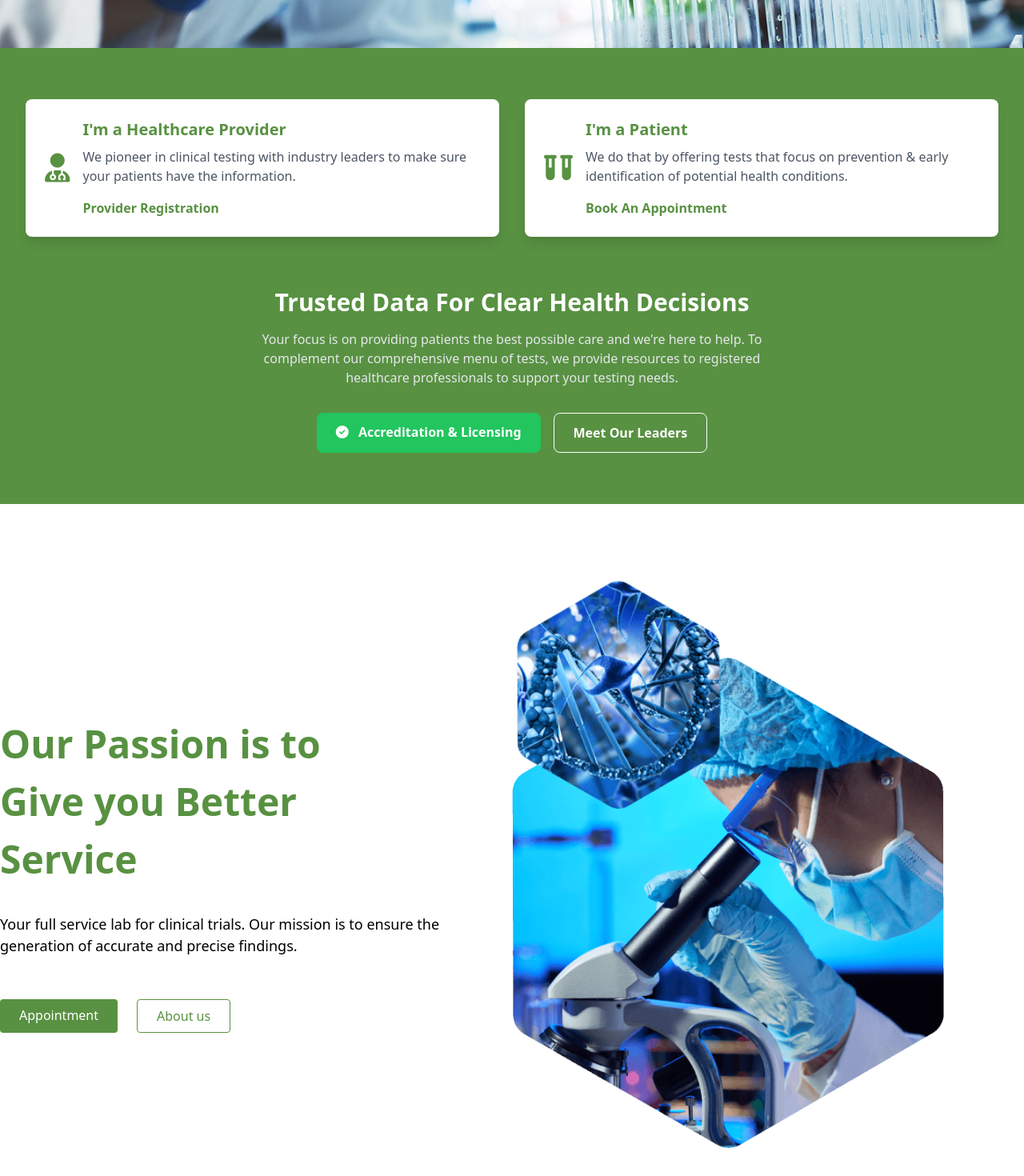
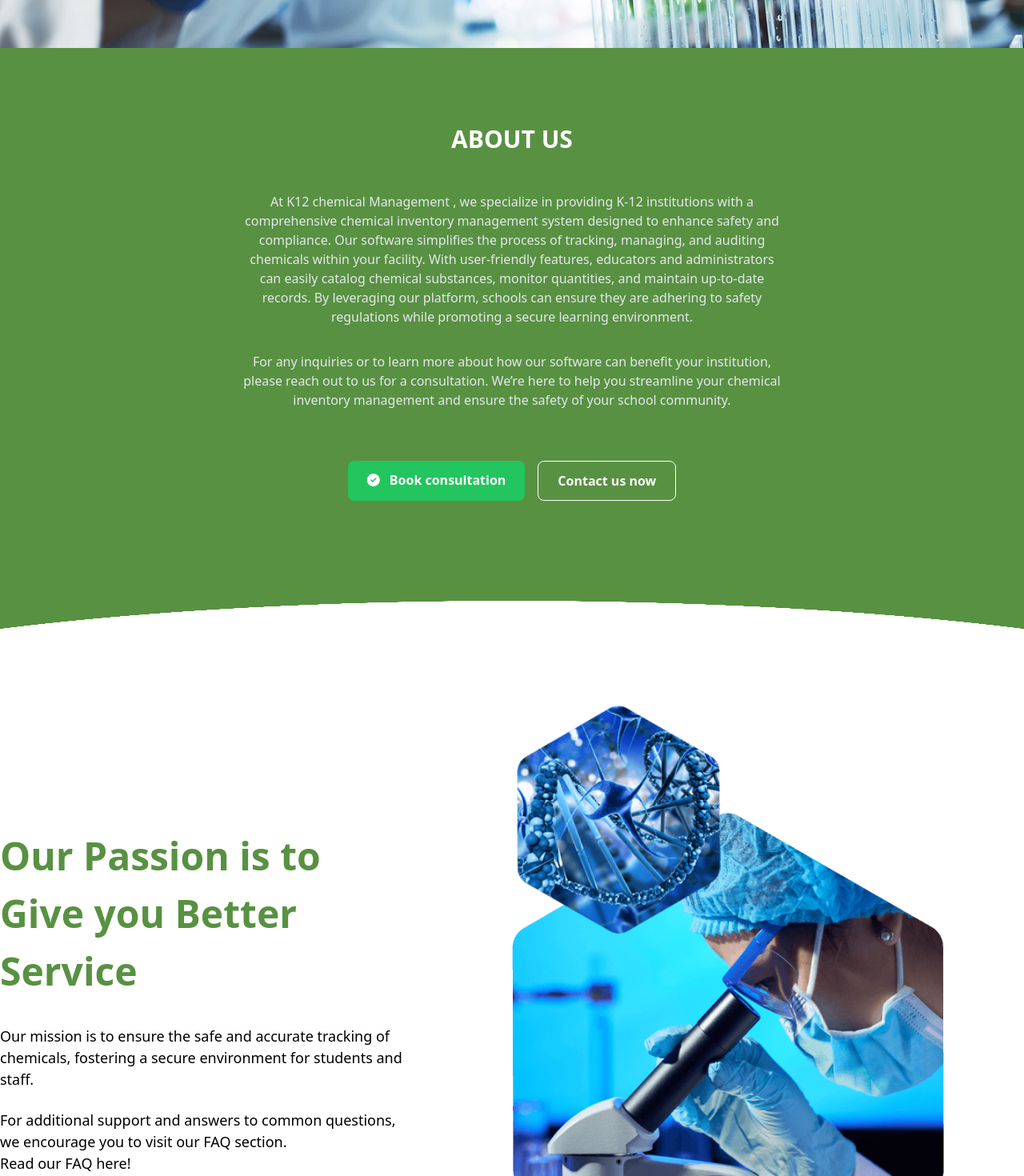
Before and after one commit to MuhammadTaha-khan/chemical_management, a Next.js app: page / in a window 1280 px wide. Shown: the part 740-2210 px from the top of the page at 80% size. Built offline with nearby package versions, Linux system fonts and the light colour scheme.

Commit message:
Fix ESLint issues

```diff
--- a/app/components/ConsultationForm.tsx
+++ b/app/components/ConsultationForm.tsx
@@ -71,7 +71,7 @@ export default function ConsultationForm() {
           />
         ) : (
           <Image
-            src="/consform.jpeg"
+            src="/consform.jpg"
             alt="10 Steps Preview"
             height={600}
             width={400}
--- a/app/components/Healthcare.tsx
+++ b/app/components/Healthcare.tsx
@@ -3,16 +3,19 @@ import "@fortawesome/fontawesome-free/css/all.min.css";
 
 const Healthcare: React.FC = () => {
   return (
-    <div className="mb-24">
+    <div className="mb-24 ">
       <section className="bg-[#589142] text-white py-16">
         <div className="max-w-screen-xl mx-auto px-4 sm:px-6 lg:px-8">
-        <div className="grid grid-cols-1 md:grid-cols-2 gap-8 mb-16 ">
+          <h1 className="text-center mb-12 font-bold text-3xl mt-8">ABOUT US</h1>
+          {/* <div className="grid grid-cols-1 md:grid-cols-2 gap-8 mb-16"> */}
             {/* Healthcare Provider Section */}
-          <div className="bg-white text-[#589142] p-6 rounded-lg shadow-lg">
-            <div className="flex items-center space-x-4">
+            {/* <div className="bg-white text-[#589142] p-6 rounded-lg shadow-lg ">
+              <div className="flex space-x-4">
                 <i className="fas fa-user-md text-4xl"></i>
                 <div>
-                <h3 className="text-xl font-bold">I&apos;m a Healthcare Provider</h3>
+                  <h3 className="text-xl font-bold">
+                    I&apos;m a Healthcare Provider
+                  </h3>
                   <p className="mt-2 text-gray-600">
                     We pioneer in clinical testing with industry leaders to make
                     sure your patients have the information.
@@ -25,17 +28,17 @@ const Healthcare: React.FC = () => {
                   </a>
                 </div>
               </div>
-          </div>
+            </div> */}
 
             {/* Patient Section */}
-          <div className="bg-white text-[#589142] p-6 rounded-lg shadow-lg">
-            <div className="flex items-center space-x-4">
+            {/* <div className="bg-white text-[#589142] p-6 rounded-lg shadow-lg">
+              <div className="flex  space-x-4">
                 <i className="fas fa-vials text-4xl"></i>
                 <div>
                   <h3 className="text-xl font-bold">I&apos;m a Patient</h3>
                   <p className="mt-2 text-gray-600">
-                  We do that by offering tests that focus on prevention & early
-                  identification of potential health conditions.
+                    We do that by offering tests that focus on prevention &
+                    early identification of potential health conditions.
                   </p>
                   <a
                     href="#"
@@ -45,40 +48,45 @@ const Healthcare: React.FC = () => {
                   </a>
                 </div>
               </div>
-          </div>
-        </div>
+            </div> */}
+          {/* </div> */}
 
           {/* Trusted Data Section */}
-        <div className="text-center mb-8">
+          <div className="text-center mb-16">
             <h2 className="text-3xl font-bold">
-            Trusted Data For Clear Health Decisions
+              {/* Trusted Data For Clear Health Decisions */}
             </h2>
-          <p className="mt-4 text-gray-200 max-w-2xl mx-auto">
-            Your focus is on providing patients the best possible care and we&apos;re
-            here to help. To complement our comprehensive menu of tests, we
-            provide resources to registered healthcare professionals to support
-            your testing needs.
+            <p className="mt-4 text-gray-200 max-w-2xl mx-auto text-md">
+            At K12 chemical Management , we specialize in providing K-12 institutions with a comprehensive chemical inventory management system designed to enhance safety and compliance.
+            Our software simplifies the process of tracking, managing, and auditing chemicals within your facility. With user-friendly features, educators and administrators can easily
+             catalog chemical substances, monitor quantities, and maintain up-to-date records. By leveraging our platform, schools can ensure they are adhering to safety regulations while
+             promoting a secure learning environment.
             </p>
+            <p className="mt-8 text-gray-200 max-w-2xl mx-auto text-md">For any inquiries or to learn more about how our software can benefit your institution, please reach out to us for a consultation. We’re here to help you streamline your chemical
+               inventory management and ensure the safety of your school community.</p>
           </div>
 
           {/* Action Buttons */}
-        <div className="flex justify-center gap-4">
+          <div className="flex justify-center gap-4 ">
             <a
               href="#"
               className="bg-green-500 text-white font-semibold py-3 px-6 rounded-lg hover:bg-green-600"
             >
-            <i className="fas fa-check-circle mr-2"></i> Accreditation &
-            Licensing
+              <i className="fas fa-check-circle mr-2"></i> Book consultation
             </a>
             <a
               href="#"
               className="bg-transparent border border-white text-white font-semibold py-3 px-6 rounded-lg hover:bg-white hover:text-[#589142]"
             >
-            Meet Our Leaders
+              Contact us now
             </a>
           </div>
         </div>
       </section>
+      <div className="bg-[#589142] w-full h-40 curved-rectangle -mt-16">
+
+      </div>
+
     </div>
   );
 };
--- a/app/components/Resours.tsx
+++ b/app/components/Resours.tsx
@@ -3,7 +3,7 @@ import React from 'react';
 const EmailSignup: React.FC = () => {
   return (
     <div className='mx-10'>
-        <div className="flex flex-col md:flex-row justify-between items-center bg-[#589142] rounded-lg p-8 shadow-lg max-w-4xl mx-auto mt-20 mb-20 py-28 px-16  gap-20">
+        <div className="flex flex-col md:flex-row justify-between items-center bg-[#589142] rounded-3xl p-8 shadow-lg max-w-4xl mx-auto mt-20 mb-20 py-28 px-16  gap-20">
       <div className="text-white text-4xl font-bold leading-normal">
         Get Updates <br />& Resources
       </div>
--- a/app/components/Services.tsx
+++ b/app/components/Services.tsx
@@ -14,17 +14,21 @@ const SliderSection: React.FC = () => {
               <h2 className="text-5xl font-bold mb-8 leading-normal text-[#589142]">
                 Our Passion is to <br /> Give you Better <br /> Service
               </h2>
-              <p className="mb-8">
-                Your full service lab for clinical trials. Our mission is to ensure the <br />
-                generation of accurate and precise findings.
+              <p className="mb-6 w-auto max-w-lg">
+              Our mission is to ensure the safe and accurate tracking of chemicals,
+              fostering a secure environment for students and staff.
+              </p>
+              <p className="mb-8 w-auto max-w-lg">
+              For additional support and answers to common questions, we encourage
+              you to visit our FAQ section. Read our FAQ here!
               </p>
               <div className="slider-content__btn flex space-x-6 mb-32">
                 <a className="tp-btn bg-[#589142] text-white py-2 px-6 rounded" href="contact.html">
                   Appointment
                 </a>
-                <a className="tp-btn-second ml-6 text-[#589142] py-2 px-6 border border-[#589142] rounded" href="about.html">
+                {/* <a className="tp-btn-second ml-6 text-[#589142] py-2 px-6 border border-[#589142] rounded" href="about.html">
                   About us
-                </a>
+                </a> */}
               </div>
             </div>
           </div>
--- /dev/null
+++ b/app/components/Test.tsx
@@ -0,0 +1,113 @@
+"use client";
+
+import React from 'react';
+import Image from 'next/image';
+import { Swiper, SwiperSlide } from 'swiper/react';
+import { Navigation } from 'swiper/modules';
+import 'swiper/css';
+import 'swiper/css/navigation';
+
+import carousel1 from '../../public/images/carousel1.jpg';
+import carousel2 from '../../public/images/carousel2.jpg';
+import carousel3 from '../../public/images/carousel3.jpg';
+
+const slides = [
+  {
+    image: carousel1,
+    title: 'K12 Chemical Management',
+    buttonLink: '#',
+  },
+  {
+    image: carousel2,
+    title: '10 Steps to Conduct a Chemical Inventory for Free',
+    buttonLink: '#',
+  },
+  {
+    image: carousel3,
+    title: 'We’ve got all your K12 safety training, chemical management, and environment compliance questions answered here',
+    buttonLink: '#',
+  },
+];
+
+const Test = () => {
+  return (
+    <div id="default-carousel" className="relative w-full ">
+      <Swiper
+        modules={[Navigation]}
+        navigation={{
+          nextEl: '.swiper-button-next',
+          prevEl: '.swiper-button-prev',
+        }}
+        loop={true}
+        speed={700}
+        className="relative h-72 sm:h-96 md:h-[100vh]" // Updated for responsive height
+      >
+        {slides.map((slide, index) => (
+          <SwiperSlide key={index}>
+            <div className="relative w-full h-full mt-24">
+              <Image
+                src={slide.image}
+                className="absolute w-full h-full object-cover "
+                alt={`Slide ${index + 1}`}
+                layout="fill"
+              />
+              {/* Centering the title vertically and horizontally */}
+              <div className="absolute inset-0 z-10 flex items-center justify-center text-center text-white px-4">
+                <div className="relative z-10 max-w-4xl mx-auto text-center px-4 sm:px-8 lg:px-14">
+                  <h1 className="text-2xl sm:text-4xl lg:text-5xl xl:text-6xl font-bold tracking-tight text-white">
+                    {slide.title}
+                  </h1>
+                </div>
+              </div>
+            </div>
+          </SwiperSlide>
+        ))}
+
+        {/* Navigation Buttons */}
+        <div className="swiper-button-prev absolute top-0 left-0 z-30 flex items-center justify-center h-full px-8 sm:px-16, md:px-20 lg:px-24 cursor-pointer group">
+          <span className="inline-flex items-center justify-center w-16 h-16 rounded-full bg-white/30 group-hover:bg-white/50 group-focus:ring-4 group-focus:ring-white">
+            <svg
+              className="w-10 h-10 text-white"
+              aria-hidden="true"
+              xmlns="http://www.w3.org/2000/svg"
+              fill="none"
+              viewBox="0 0 6 10"
+            >
+              <path
+                stroke="currentColor"
+                strokeLinecap="round"
+                strokeLinejoin="round"
+                strokeWidth="2"
+                d="M5 1 1 5l4 4"
+              />
+            </svg>
+            <span className="sr-only">Previous</span>
+          </span>
+        </div>
+
+        <div className="swiper-button-next absolute top-0 right-0 z-30 flex items-center justify-center h-full px-8 sm:px-16, md:px-20 lg:px-24 cursor-pointer group">
+          <span className="inline-flex items-center justify-center w-10 h-10 rounded-full bg-white/30 group-hover:bg-white/50 group-focus:ring-4 group-focus:ring-white">
+            <svg
+              className="w-6 h-6 text-white"
+              aria-hidden="true"
+              xmlns="http://www.w3.org/2000/svg"
+              fill="none"
+              viewBox="0 0 6 10"
+            >
+              <path
+                stroke="currentColor"
+                strokeLinecap="round"
+                strokeLinejoin="round"
+                strokeWidth="2"
+                d="m1 9 4-4-4-4"
+              />
+            </svg>
+            <span className="sr-only">Next</span>
+          </span>
+        </div>
+      </Swiper>
+    </div>
+  );
+};
+
+export default Test;
--- a/app/globals.css
+++ b/app/globals.css
@@ -3,6 +3,14 @@
 @tailwind utilities;
 
 
+
+.curved-rectangle {
+  --c: 80;
+  aspect-ratio: 3/2;
+  mask: radial-gradient(calc(var(--c)*1%) 100% at 50% calc(100% + 100%*cos(asin(50/var(--c)))),#0000 calc(100% - 1px),#000);
+  clip-path: ellipse(calc(var(--c)*1%) 100% at bottom);
+
+}
 
 
 
@@ -55,7 +63,7 @@
 .slider-content p {
   font-size: 18px;
   color: var(--tp-text-body);
-  margin-bottom: 53px;
+  /* margin-bottom: 53px; */
   font-weight: 500;
 }
 @media only screen and (min-width: 768px) and (max-width: 991px), (max-width: 767px) {
--- a/app/page.tsx
+++ b/app/page.tsx
@@ -8,6 +8,7 @@ import  Calendar  from './components/Calendar';
 // import { CTABanner } from './components/CTABanner';
 import ConsultationForm from './components/ConsultationForm';
 import Resours from './components/Resours';
+import Test from './components/Test';
 // import {Faq} from './components/Faq';
 
 
@@ -26,6 +27,7 @@ export default function HomePage() {
     {/* <Faq  /> */}
     {/* <Consultation/> */}
     {/* <CTABanner/> */}
+    <Test/>
    </div>
   );
 }
```
Also changed, not shown: app/components/CTABanner.tsx (deleted, +0 -31 lines), public/consform.jpeg (deleted), public/consform.jpg (added). Lines whose indentation alone changed are shown as unchanged.
